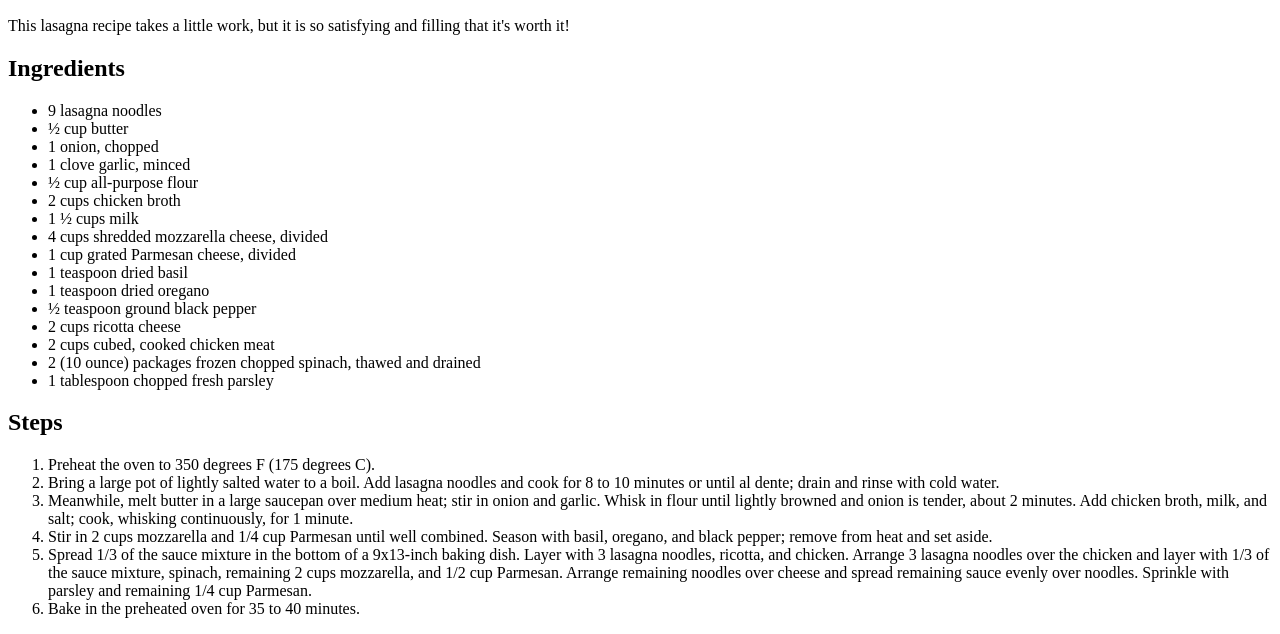
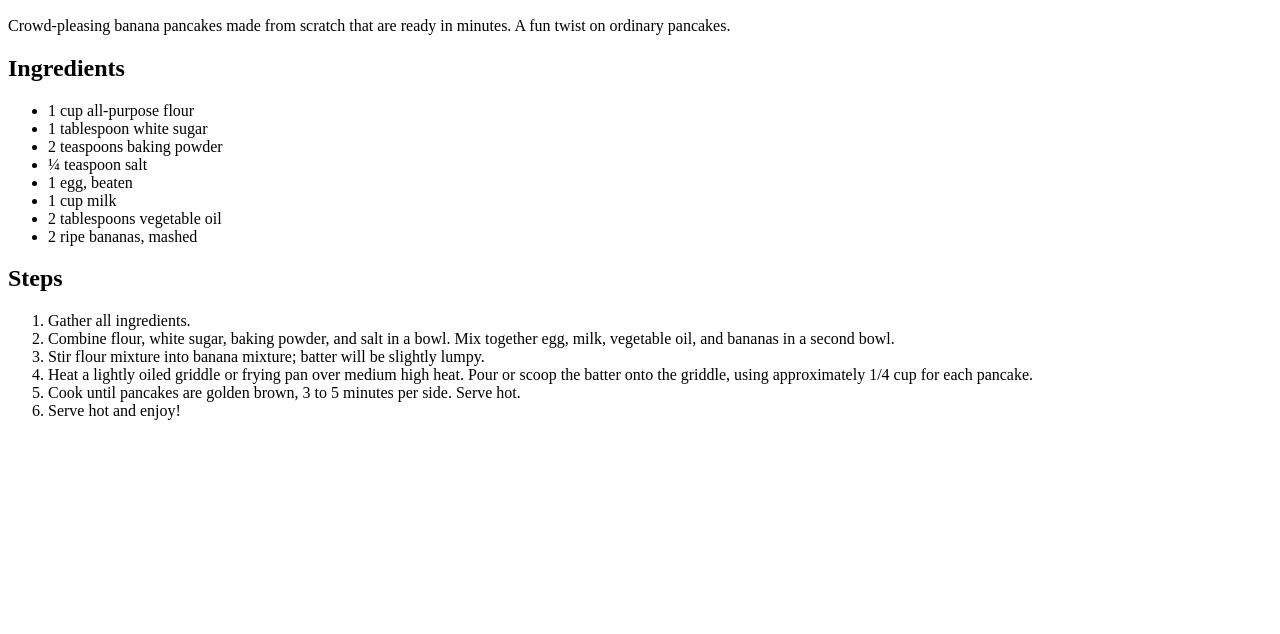
Before and after one commit to Yntelligenceeh/odin-recipes, a plain HTML site: page recipes/banana_pancakes.html in a window 1280 px wide. Shown: the part 434-1068 px from the top of the page. After the commit the page ends 870 px from the top, so only its background shows below. Drawn offline with Linux system fonts and the light colour scheme.

Commit message:
Edit content from template to banana recipe

```diff
--- a/recipes/banana_pancakes.html
+++ b/recipes/banana_pancakes.html
@@ -8,37 +8,28 @@
 </head>
 <body>
     <h1>Banana Pancakes</h1>
-    <img src="https://imagesvc.meredithcorp.io/v3/mm/image?url=https%3A%2F%2Fpublic-assets.meredithcorp.io%2Fb7251b8655f0522fa5b0f7b1219ca1bf%2F1683140261110IMG_20230503_014851.jpg&q=60&c=sc&orient=true&poi=auto&h=512" alt="Lasagna">
+    <img src="https://imagesvc.meredithcorp.io/v3/mm/image?url=https%3A%2F%2Fpublic-assets.meredithcorp.io%2Fb7251b8655f0522fa5b0f7b1219ca1bf%2F1683140261110IMG_20230503_014851.jpg&q=60&c=sc&orient=true&poi=auto&h=512" alt="Banana Pancakes">
     <h2>Description</h2>
-    This lasagna recipe takes a little work, but it is so satisfying and filling that it's worth it!
+    Crowd-pleasing banana pancakes made from scratch that are ready in minutes. A fun twist on ordinary pancakes.
     <h2>Ingredients</h2>
     <ul>
-        <li>9 lasagna noodles</li>
-        <li>½ cup butter</li>
-        <li>1 onion, chopped</li>
-        <li>1 clove garlic, minced</li>
-        <li>½ cup all-purpose flour</li>
-        <li>2 cups chicken broth</li>
-        <li>1 ½ cups milk</li>
-        <li>4 cups shredded mozzarella cheese, divided</li>
-        <li>1 cup grated Parmesan cheese, divided</li>
-        <li>1 teaspoon dried basil</li>
-        <li>1 teaspoon dried oregano</li>
-        <li>½ teaspoon ground black pepper</li>
-        <li>2 cups ricotta cheese</li>
-        <li>2 cups cubed, cooked chicken meat</li>
-        <li>2 (10 ounce) packages frozen chopped spinach, thawed and drained</li>
-        <li>1 tablespoon chopped fresh parsley</li>
-
+        <li>1 cup all-purpose flour</li>
+        <li>1 tablespoon white sugar</li>
+        <li>2 teaspoons baking powder</li>
+        <li>¼ teaspoon salt</li>
+        <li>1 egg, beaten</li>
+        <li>1 cup milk</li>
+        <li>2 tablespoons vegetable oil</li>
+        <li>2 ripe bananas, mashed</li>
     </ul>
     <h2>Steps</h2>
     <ol>
-        <li>Preheat the oven to 350 degrees F (175 degrees C).</li>
-        <li>Bring a large pot of lightly salted water to a boil. Add lasagna noodles and cook for 8 to 10 minutes or until al dente; drain and rinse with cold water.</li>
-        <li>Meanwhile, melt butter in a large saucepan over medium heat; stir in onion and garlic. Whisk in flour until lightly browned and onion is tender, about 2 minutes. Add chicken broth, milk, and salt; cook, whisking continuously, for 1 minute.</li>
-        <li>Stir in 2 cups mozzarella and 1/4 cup Parmesan until well combined. Season with basil, oregano, and black pepper; remove from heat and set aside.</li>
-        <li>Spread 1/3 of the sauce mixture in the bottom of a 9x13-inch baking dish. Layer with 3 lasagna noodles, ricotta, and chicken. Arrange 3 lasagna noodles over the chicken and layer with 1/3 of the sauce mixture, spinach, remaining 2 cups mozzarella, and 1/2 cup Parmesan. Arrange remaining noodles over cheese and spread remaining sauce evenly over noodles. Sprinkle with parsley and remaining 1/4 cup Parmesan.</li>
-        <li>Bake in the preheated oven for 35 to 40 minutes.</li>
+        <li>Gather all ingredients.</li>
+        <li>Combine flour, white sugar, baking powder, and salt in a bowl. Mix together egg, milk, vegetable oil, and bananas in a second bowl.</li>
+        <li>Stir flour mixture into banana mixture; batter will be slightly lumpy.</li>
+        <li>Heat a lightly oiled griddle or frying pan over medium high heat. Pour or scoop the batter onto the griddle, using approximately 1/4 cup for each pancake.</li>
+        <li>Cook until pancakes are golden brown, 3 to 5 minutes per side. Serve hot.</li>
+        <li>Serve hot and enjoy!</li>
     </ol>
 </body>
 </html>
```
